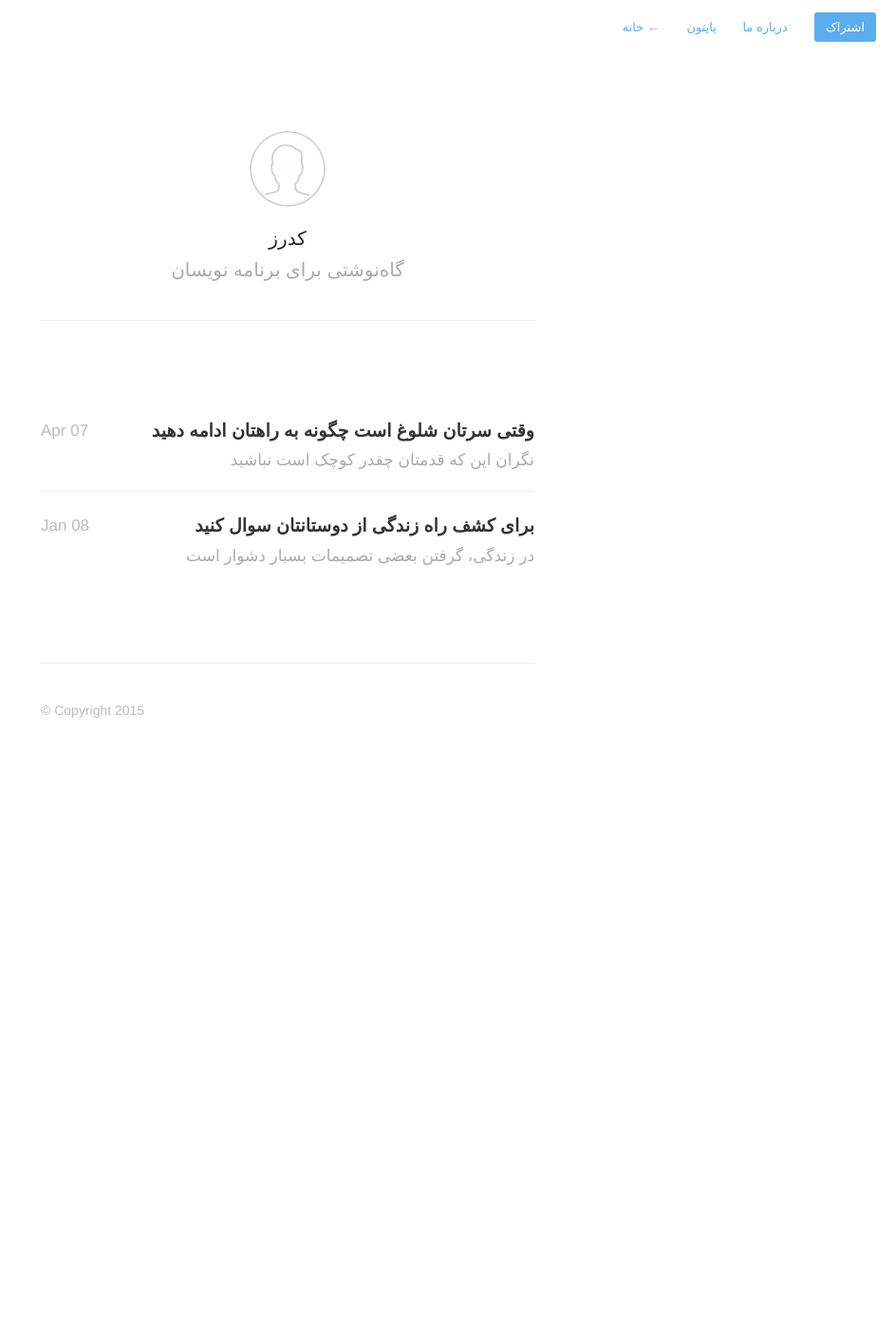
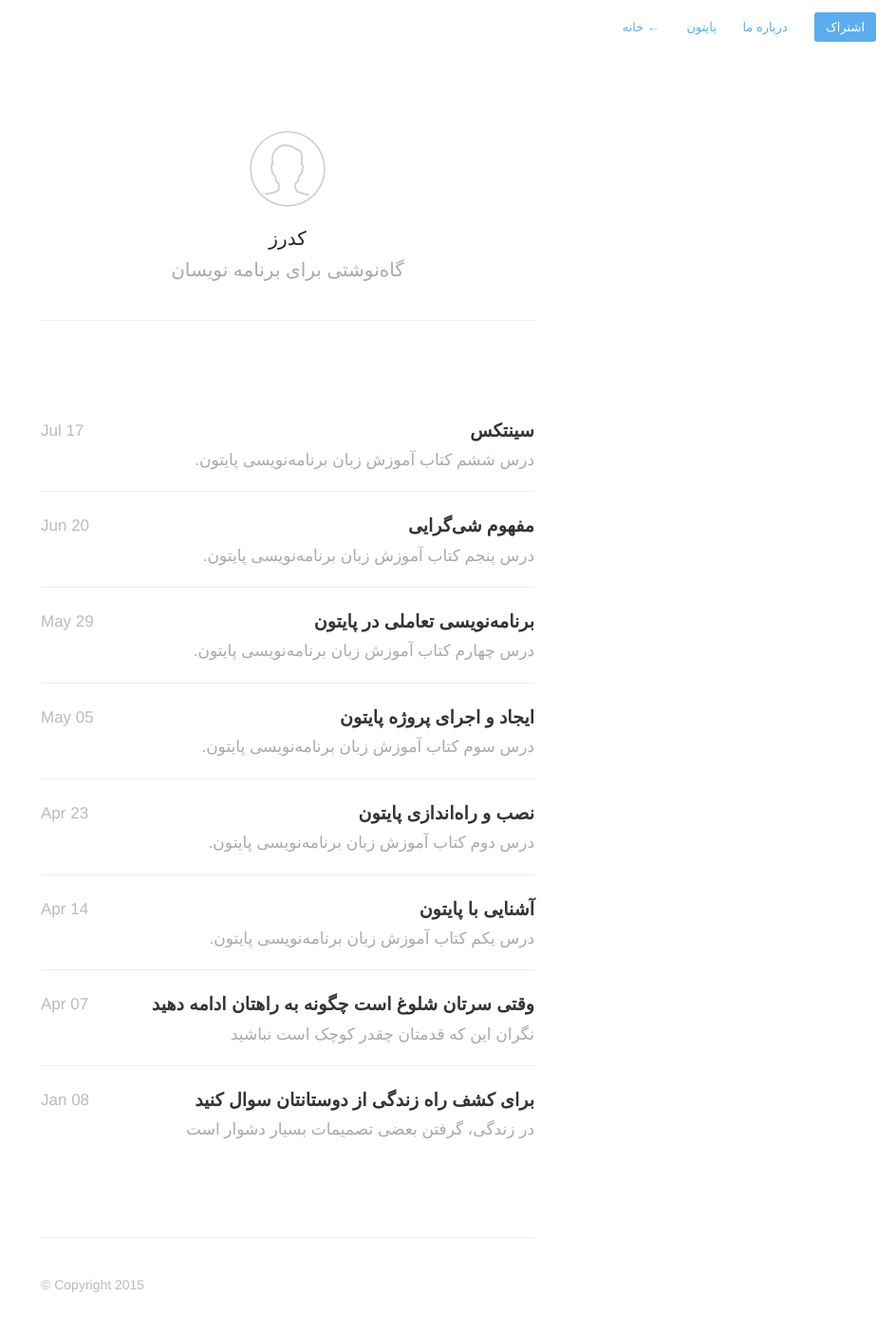
Before and after one commit to coderz-ir/coderz, a Jekyll site: the page built from index.html, in a window 1280 px wide. Shown: the whole page at 95% size, without its empty margins (337-1280 px from the left). Built offline with Jekyll 4.4.1, drawn with Linux system fonts in a browser that asks for light colours; nearby versions of some CDN libraries; some web fonts are replaced; Markdown is read by kramdown in place of the engine named in the settings; the list of posts is cut into pages by our own code; before the commit the page ends 900 px from its top, so only the background shows below that.

Commit message:
add posts - python

```diff
--- /dev/null
+++ b/_posts/2015-04-14-python-tutorial-introduction.markdown
@@ -0,0 +1,28 @@
+---
+title:  "آشنایی با پایتون"
+date:   2015-04-14 21:21:00
+description: درس یکم کتاب آموزش زبان برنامه‌نویسی پایتون.
+author: saeiddrv
+
+---
+درس یکم [کتاب آموزش زبان برنامه‌نویسی پایتون.](http://coderz.ir/python)
+
+این درس با بیان تاریخچه ایجاد پایتون شروع و با توصیفی کوتاه و شرح ویژگی‌های آن ادامه می‌یابد؛ در شرح ویژگی‌ها سعی شده است کمی نیز توضیحات غیر پایتونی برای درک بهتر موضوعات ارایه گردد. همچنین در مورد کارایی پایتون و این موضوع که چرا در حال حاضر دو شاخه متفاوت از این زبان وجود دارد نیز صحبت شده است. هدف این درس ایجاد یک پیش زمینه‌ بدون ابهام از پایتون است! به این امید که مفید باشد و بتواند شما را به یادگیری این زبان تشویق کند.
+
+
+[← متن درس یکم](http://python.coderz.ir/lessons/l01.html)
+
+---
+عناوین داخلی:
+---
+* [تاریخچه](http://python.coderz.ir/lessons/l01.html#id2)
+* [توصیفی کوتاه](http://python.coderz.ir/lessons/l01.html#id8)
+* [ویژگی‌ها](http://python.coderz.ir/lessons/l01.html#id12)
+    * [تفاوت عملکرد کامپایلر و مفسر](http://python.coderz.ir/lessons/l01.html#id18)
+* [کارایی](http://python.coderz.ir/lessons/l01.html#id23)
+* [نسخه‌ها](http://python.coderz.ir/lessons/l01.html#id27)
+* [پی‌نوشت](http://python.coderz.ir/lessons/l01.html#id29)
+
+---
+
+دیدگاه و سوال‌های خود را در همین‌جا مطرح نمایید.
--- /dev/null
+++ b/_posts/2015-04-23-python-tutorial-installation.markdown
@@ -0,0 +1,26 @@
+---
+title:  "نصب و راه‌اندازی پایتون"
+date:   2015-04-23 21:21:00
+description: درس دوم کتاب آموزش زبان برنامه‌نویسی پایتون.
+author: saeiddrv
+---
+
+درس دوم [کتاب آموزش زبان برنامه‌نویسی پایتون.](http://coderz.ir/python)
+
+
+در این درس به چگونگی نصب و راه‌اندازی پایتون در دو سیستم عامل ویندوز و گنولینوکس پرداخته شده است.
+
+
+[← متن درس دوم](http://python.coderz.ir/lessons/l02.html)
+
+---
+عناوین داخلی:
+---
+* [دانلود](http://python.coderz.ir/lessons/l02.html#id2)
+* [نصب در ویندوز](http://python.coderz.ir/lessons/l02.html#id6)
+* [نصب در گنولینوکس](http://python.coderz.ir/lessons/l02.html#id7)
+* [سیستم مدیریت بسته](http://python.coderz.ir/lessons/l02.html#id8)
+
+---
+
+دیدگاه و سوال‌های خود را در همین‌جا مطرح نمایید.
--- /dev/null
+++ b/_posts/2015-05-05-python-tutorial-create-project.markdown
@@ -0,0 +1,34 @@
+---
+title:  "ایجاد و اجرای پروژه پایتون"
+date:   2015-05-05 21:21:00
+description: درس سوم کتاب آموزش زبان برنامه‌نویسی پایتون.
+author: saeiddrv
+---
+
+درس سوم [کتاب آموزش زبان برنامه‌نویسی پایتون.](http://coderz.ir/python)
+
+این درس به چگونگی ایجاد پروژه‌‌های برنامه‌نویسی پایتون و اجرای آن‌ها اختصاص یافته است. درس با بیان تعاریف و رسم ساختار معمول یک پروژه شروع و اشاره‌ای نیز به ساختار پروژه‌های قابل انتشار در PyPI می‌شود.
+
+در بخش یکم تلاش شده است که تصویر کاملی از ساختار یک پروژه در ذهن خواننده ایجاد و از این طریق او با تعاریف «بسته»، «ماژول» و «اسکریپت» در زبان پایتون آشنا شود.
+
+در دو بخش‌ بعد نیز ضمن اشاره به دو شیوه‌ اجرای دستورات پایتون، به شیوه ایجاد اسکریپت و چگونگی اجرای آن تمرکز شده است؛ چرا که پروژه‌های پایتون به این شیوه اجرا می‌گردند.
+
+در بخش پایانی هم به روند اجرای کد توسط مفسر پایتون و همچنین معرفی بایت‌کد توجه شده است.
+
+
+[← متن درس سوم](http://python.coderz.ir/lessons/l03.html)
+
+---
+عناوین داخلی:
+---
+* [ساختار پروژه](http://python.coderz.ir/lessons/l03.html#id2)
+* [ایجاد سورس کد](http://python.coderz.ir/lessons/l03.html#id6)
+* [اجرای سورس کد](http://python.coderz.ir/lessons/l03.html#id7)
+* [پشت صحنه اجرا](http://python.coderz.ir/lessons/l03.html#id8)
+* [ایجاد محیط مجازی](http://python.coderz.ir/lessons/l03.html#id9)
+    * [virtualenv](http://python.coderz.ir/lessons/l03.html#virtualenv)
+    * [pyvenv](http://python.coderz.ir/lessons/l03.html#pyvenv)
+
+---
+
+دیدگاه و سوال‌های خود را در همین‌جا مطرح نمایید.
--- /dev/null
+++ b/_posts/2015-05-29-python-tutorial-interactive-mode.markdown
@@ -0,0 +1,27 @@
+---
+title:  "برنامه‌نویسی تعاملی در پایتون"
+date:   2015-05-29 21:21:00
+description: درس چهارم کتاب آموزش زبان برنامه‌نویسی پایتون.
+author: saeiddrv
+---
+
+درس چهارم [کتاب آموزش زبان برنامه‌نویسی پایتون.](http://coderz.ir/python)
+
+در این درس به توضیح حالت تعاملی پایتون می‌پردازیم؛ اینکه چگونه وارد یا خارج شویم، کد بنویسیم یا در مورد چیزی در این زبان راهنمایی بگیریم.
+
+پس از مطالعه درس پیش و دو بخش ابتدایی این درس، با اجرای اسکریپت و حالت تعاملی پایتون آشنا شده‌اید؛ بر همین اساس در بخش سوم این درس به توضیح گزینه‌های مورد کاربرد در فراخوانی مفسر پایتون می‌پردازیم که به نوعی به هر دو مبحث یاد شده مربوط می‌شوند. این درس پر از مطالبی است که در آینده سر نوبت! بررسی خواهند شد (مانند مفهوم شی) البته برای درک موضوعات، توضیح کوتاهی ارایه شده ولی بهتر است متمرکز به موضوعات اصلی خود درس باشید و زیاد درگیر آن‌ها نشوید؛ فقط به خاطر بسپارید!
+
+
+[← متن درس چهارم](http://python.coderz.ir/lessons/l04.html)
+
+---
+عناوین داخلی:
+---
+* [حالت تعاملی](http://python.coderz.ir/lessons/l04.html#id2)
+* [دریافت راهنمایی](http://python.coderz.ir/lessons/l04.html#id7)
+* [گزینه‌های فراخوانی](http://python.coderz.ir/lessons/l04.html#id8)
+* [پی‌نوشت](http://python.coderz.ir/lessons/l04.html#id12)
+
+---
+
+دیدگاه و سوال‌های خود را در همین‌جا مطرح نمایید.
--- /dev/null
+++ b/_posts/2015-06-20-python-tutorial-concept-object-oriented.markdown
@@ -0,0 +1,25 @@
+---
+title:  "مفهوم شی‌گرایی"
+date:   2015-06-20 21:21:00
+description: درس پنجم کتاب آموزش زبان برنامه‌نویسی پایتون.
+author: saeiddrv
+---
+
+درس پنجم [کتاب آموزش زبان برنامه‌نویسی پایتون.](http://coderz.ir/python)
+
+این درس به توضیح مفاهیم پایه «برنامه‌نویسی شی‌گرا» اختصاص یافته است و آخرین درس از سطح‌بندی «پایه» در این کتاب می‌باشد. هدف از این درس آشنایی خوانندگان با مفاهیم عمومی شی‌گرایی بوده و نه آموزش آن؛ جزییات بیشتر از برنامه‌نویسی شی‌گرا به همراه آموزش پیاده‌سازی مفاهیم آن در زبان پایتون توسط درس‌هایی دیگر بررسی خواهد شد. در این درس همچنین به ساختار اشیا و کلاس‌ها در زبان پایتون پرداخته شده است که پیش‌نیاز دروس آتی خواهد بود.
+
+
+[← متن درس پنجم](http://python.coderz.ir/lessons/l05.html)
+
+---
+عناوین داخلی:
+---
+* [برنامه‌نویسی شی‌گرا](http://python.coderz.ir/lessons/l05.html#id2)
+* [اشیا در پایتونی](http://python.coderz.ir/lessons/l05.html#id3)
+* [کلاس‌ها در پایتون](http://python.coderz.ir/lessons/l05.html#id4)
+    * [تعریف کلاس](http://python.coderz.ir/lessons/l05.html#id5)
+
+---
+
+دیدگاه و سوال‌های خود را در همین‌جا مطرح نمایید.
--- /dev/null
+++ b/_posts/2015-07-17-python-tutorial-syntax.markdown
@@ -0,0 +1,33 @@
+---
+title:  "سینتکس"
+date:   2015-07-17 21:21:00
+description: درس ششم کتاب آموزش زبان برنامه‌نویسی پایتون.
+author: saeiddrv
+---
+
+درس ششم [کتاب آموزش زبان برنامه‌نویسی پایتون.](http://coderz.ir/python)
+
+در این درس به معرفی اجزای پایه در برنامه‌نویسی پایتون پرداخته شده و اینکه چه هستند یا چه گرامری دارند یا چه کاری انجام می‌دهند یا... مورد بررسی قرار گرفته است.
+
+
+[← متن درس ششم](http://python.coderz.ir/lessons/l06.html)
+
+---
+عناوین داخلی:
+---
+* [سطرها](http://python.coderz.ir/lessons/l06.html#id2)
+* [مستند‌سازی](http://python.coderz.ir/lessons/l06.html#id3)
+    * [توضیح](http://python.coderz.ir/lessons/l06.html#id4)
+    * [Docstring](http://python.coderz.ir/lessons/l06.html#docstring)
+* [تورفتگی](http://python.coderz.ir/lessons/l06.html#id5)
+* [دستور](http://python.coderz.ir/lessons/l06.html#id6)
+* [شناسه](http://python.coderz.ir/lessons/l06.html#id7)
+    * [کلمه‌های کلیدی](http://python.coderz.ir/lessons/l06.html#id8)
+* [متغیر](http://python.coderz.ir/lessons/l06.html#id10)
+    * [انتساب چندگانه](http://python.coderz.ir/lessons/l06.html#id11)
+    * [ثابت](http://python.coderz.ir/lessons/l06.html#id12)
+* [عملگر‌ها](http://python.coderz.ir/lessons/l06.html#id15)
+
+---
+
+دیدگاه و سوال‌های خود را در همین‌جا مطرح نمایید.
--- a/assets/css/style.css
+++ b/assets/css/style.css
@@ -648,3 +648,5 @@ h2.month {
 	.post h1 { font-size:24px; }
 	.post h2 { font-size:20px; }
 }
+
+p {text-align: justify}
```
Also changed, not shown: python.md (+10 -6 lines).
